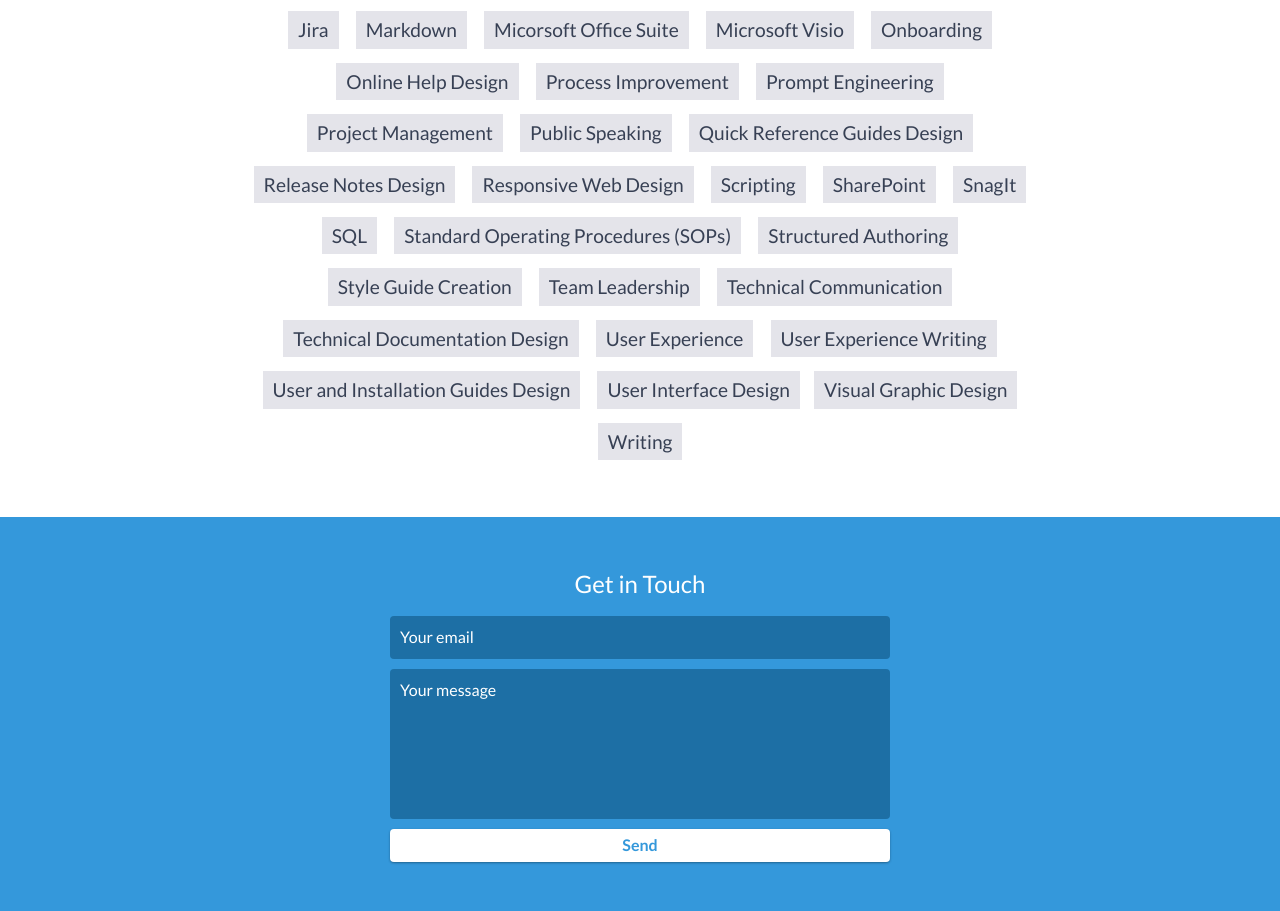
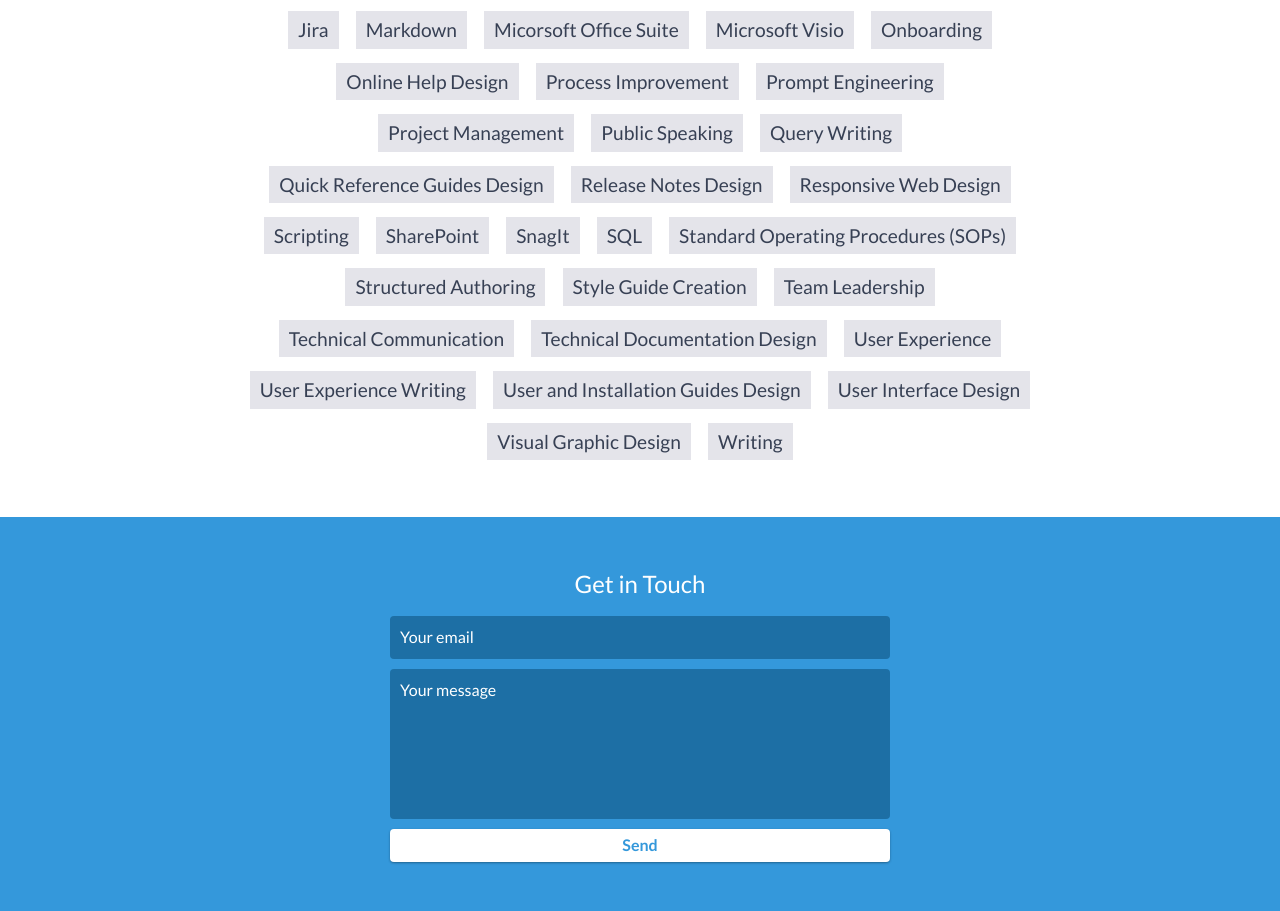
Before and after one commit to janeanvoss/portfolio, a website: page index.html in a window 1280 px wide. Shown: the part 5478-6389 px from the top of the page. Drawn offline with nearby package versions, Linux system fonts and the light colour scheme.

Commit message:
Added query writing skill

```diff
--- a/index.html
+++ b/index.html
@@ -250,6 +250,7 @@
 	    <li>Prompt Engineering</li>
 	    <li>Project Management</li>
 	    <li>Public Speaking</li>
+	    <li>Query Writing</li>
 	    <li>Quick Reference Guides Design</li>
 	    <li>Release Notes Design</li>
 	    <li>Responsive Web Design</li>
```
